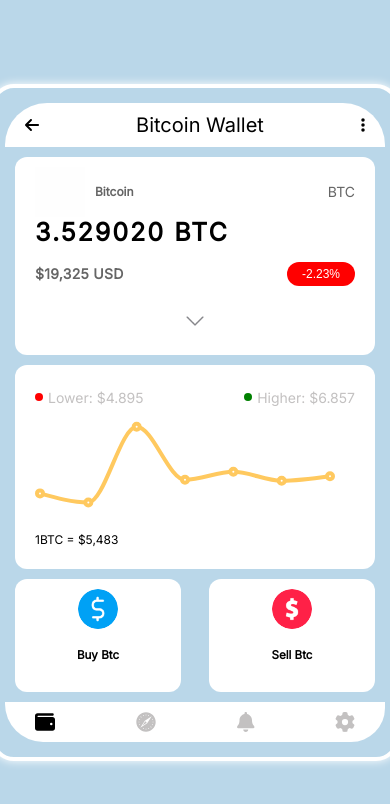
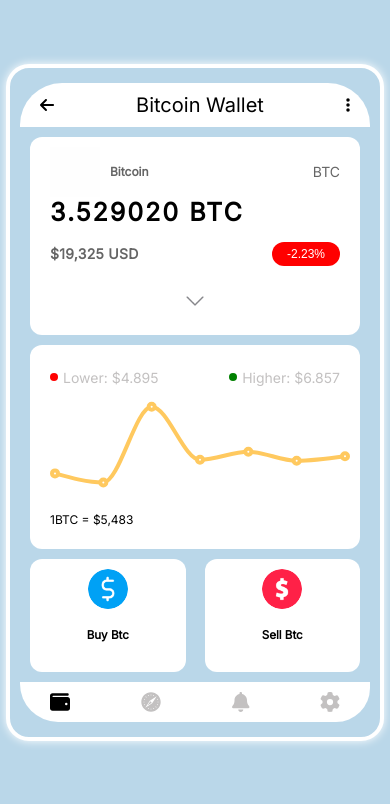
Before and after one commit to TEE2DWHY/mobileWallet-App, a React (Vite) app: page / in a window 390 px wide. Shown: the top 804 px of the page. Built offline with nearby package versions, Linux system fonts and the light colour scheme.

Commit message:
started working on mobile responsivness

```diff
--- a/src/App.jsx
+++ b/src/App.jsx
@@ -1,6 +1,7 @@
 import { useState } from "react";
 // styling
 import "./styles/app.css";
+import "./styles/mobile.css";
 // images
 import logo from "./assets/images/logo.gif";
 import buyBtc from "./assets/images/dollar.png";
--- /dev/null
+++ b/src/styles/mobile.css
@@ -0,0 +1,6 @@
+@media (max-width: 1200px) {
+  .mobile-app {
+    width: 370px;
+    margin: 0 0 40px 0;
+  }
+}
```
